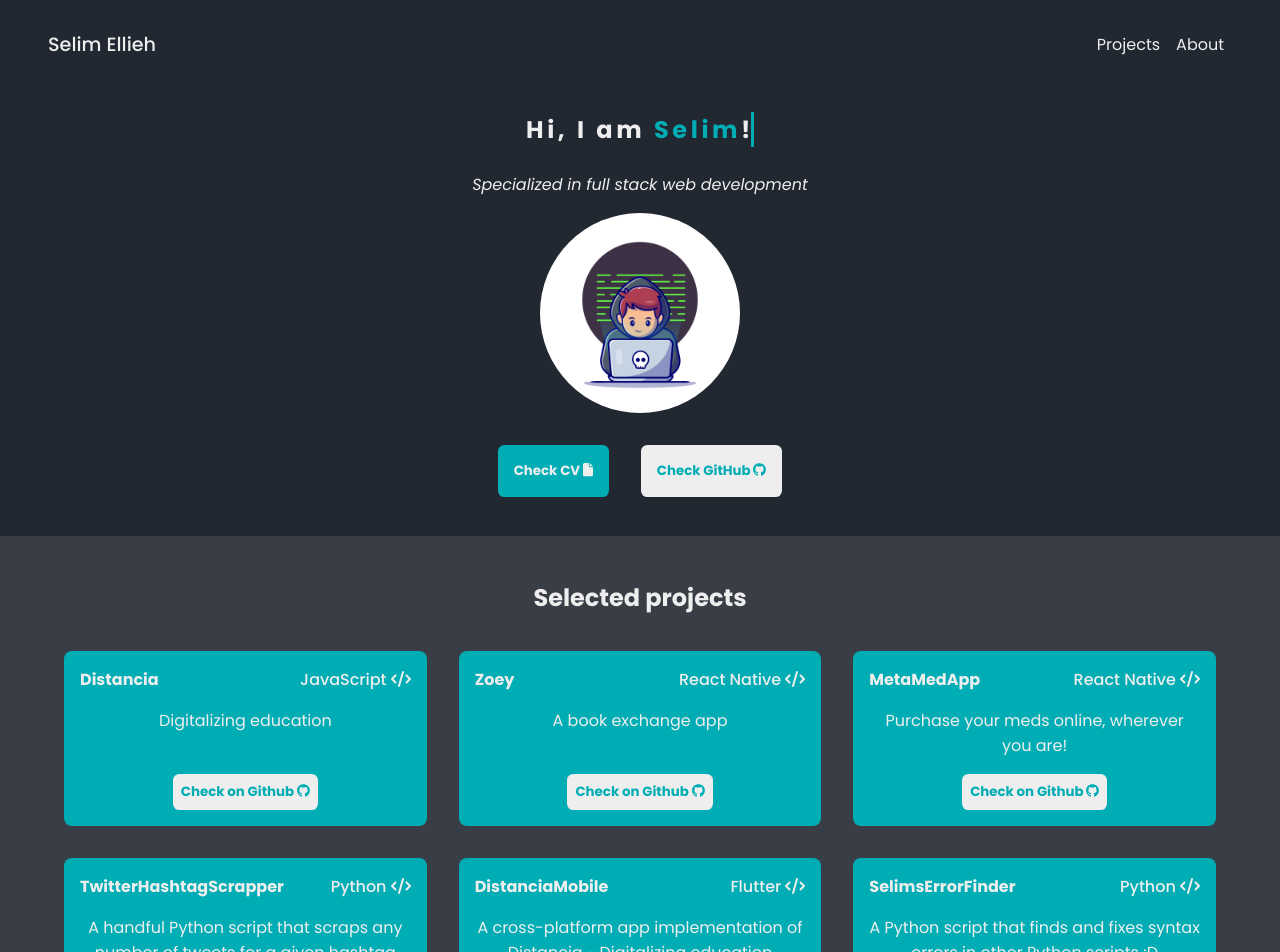
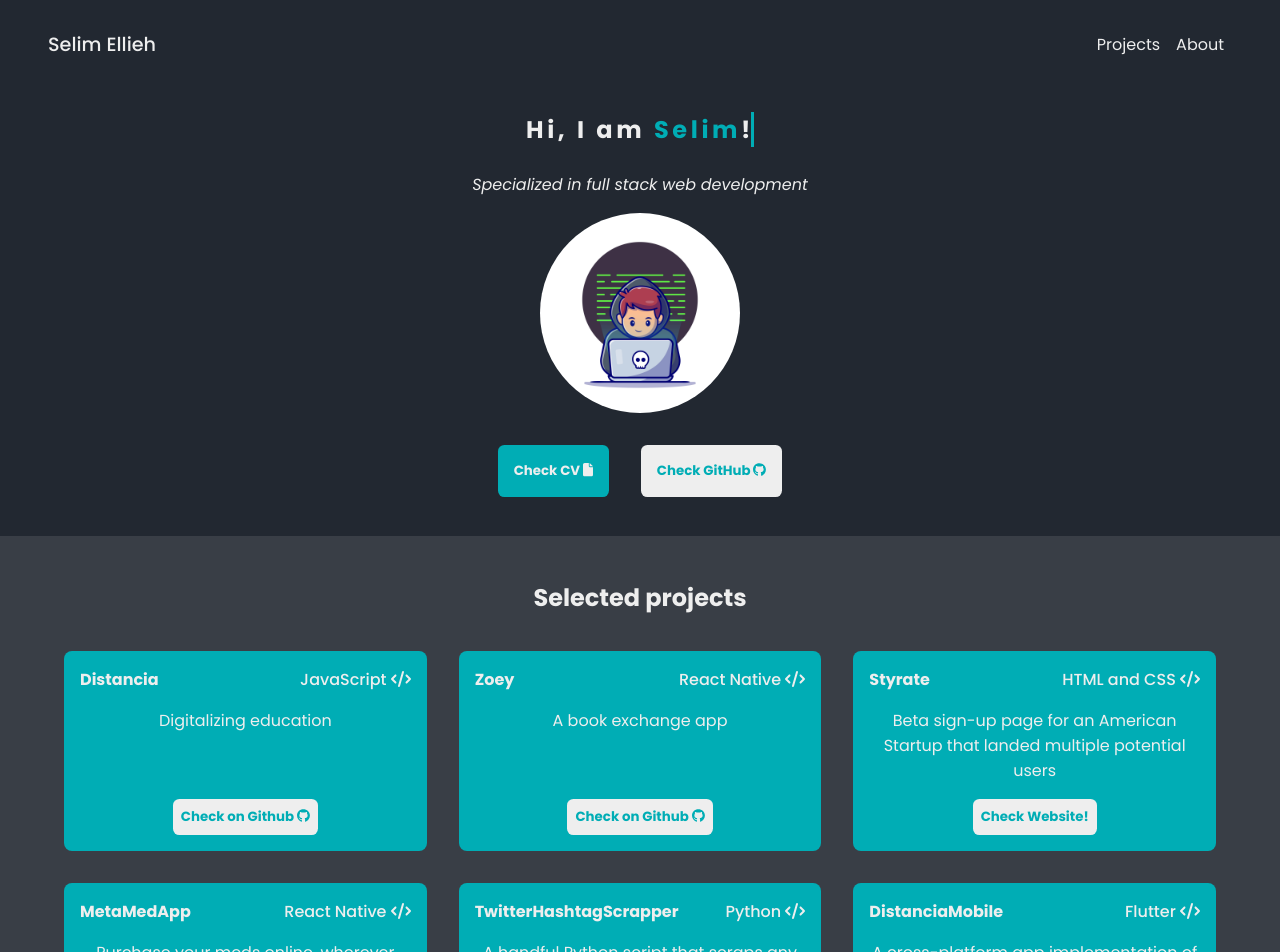
Before and after one commit to selimellieh72/portfolio, a React (Create React App) app: page / in a window 1280 px wide. Shown: the top 952 px of the page. Built offline with nearby package versions, Linux system fonts and the light colour scheme.

Commit message:
Added website

```diff
--- a/src/Components/Project/Project.js
+++ b/src/Components/Project/Project.js
@@ -1,30 +1,43 @@
-import React from 'react'
-import { FontAwesomeIcon } from '@fortawesome/react-fontawesome'
-import {faCode, faFileCode} from '@fortawesome/free-solid-svg-icons'
-import {faGithub,} from '@fortawesome/free-brands-svg-icons'
-import './Projects.scss'
+import React from "react";
+import { FontAwesomeIcon } from "@fortawesome/react-fontawesome";
+import { faCode, faFileCode } from "@fortawesome/free-solid-svg-icons";
+import { faGithub } from "@fortawesome/free-brands-svg-icons";
+import "./Projects.scss";
 
-export default function Project({name, description, github_link, technology}) {
+export default function Project({
+  name,
+  description,
+  github_link,
+  link,
+  technology,
+}) {
   return (
-    <article className='project animateOpacity'>
-        <div className='project__title'>
-            <h4>{name}</h4>
-            <span>{technology} <FontAwesomeIcon icon={faCode}/></span>
-        </div>
+    <article className="project animateOpacity">
+      <div className="project__title">
+        <h4>{name}</h4>
+        <span>
+          {technology} <FontAwesomeIcon icon={faCode} />
+        </span>
+      </div>
 
-        {/* <hr/> */}
+      {/* <hr/> */}
 
+      <p className="project__description">{description}</p>
 
-        <p className='project__description'>
-           {description}
-        </p>
+      <div className="spacer"></div>
 
-        <div className='spacer'></div>
-
-        <a href={github_link} target='__blank'>
-        <button  className='btn-primary'>Check on Github <FontAwesomeIcon icon={faGithub}/></button>
+      {github_link && (
+        <a href={github_link} target="__blank">
+          <button className="btn-primary">
+            Check on Github <FontAwesomeIcon icon={faGithub} />
+          </button>
         </a>
-
+      )}
+      {link && (
+        <a href={link} target="__blank">
+          <button className="btn-primary">Check Website!</button>
+        </a>
+      )}
     </article>
-  )
+  );
 }
--- a/src/Components/Projects/Projects.js
+++ b/src/Components/Projects/Projects.js
@@ -14,6 +14,13 @@ const PROJECTS = [
     description: "A book exchange app",
     github_link: "https://github.com/Ghaadyy/book-app-frontend",
     technology: "React Native",
+  },
+  {
+    name: "Styrate",
+    description:
+      "Beta sign-up page for an American Startup that landed multiple potential users",
+    link: "https://styrate.herokuapp.com/",
+    technology: "HTML and CSS",
   },
   {
     name: "MetaMedApp",
```
Also changed, not shown: public/manifest.json, 1 other file (tests, documents, lock files or other folders).
